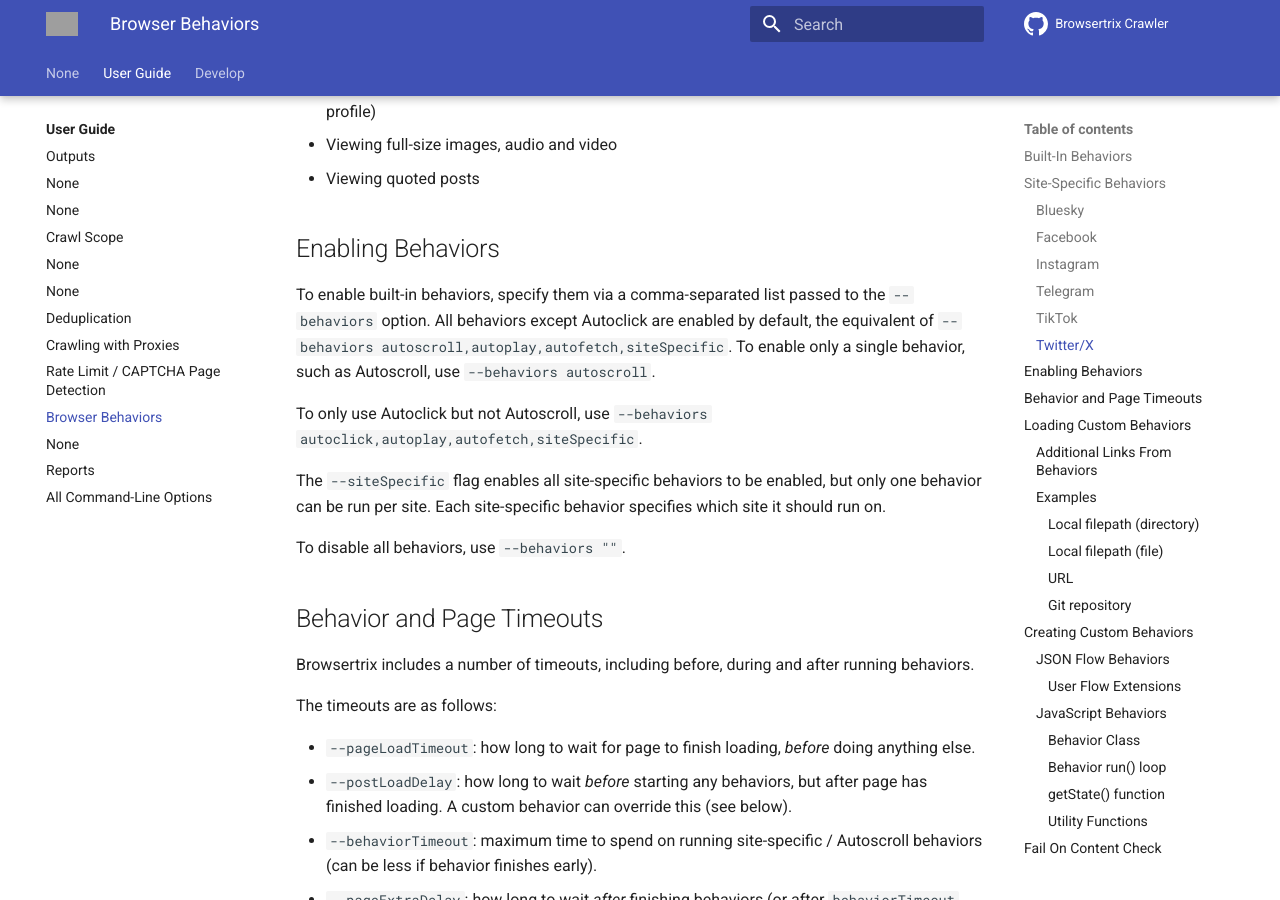
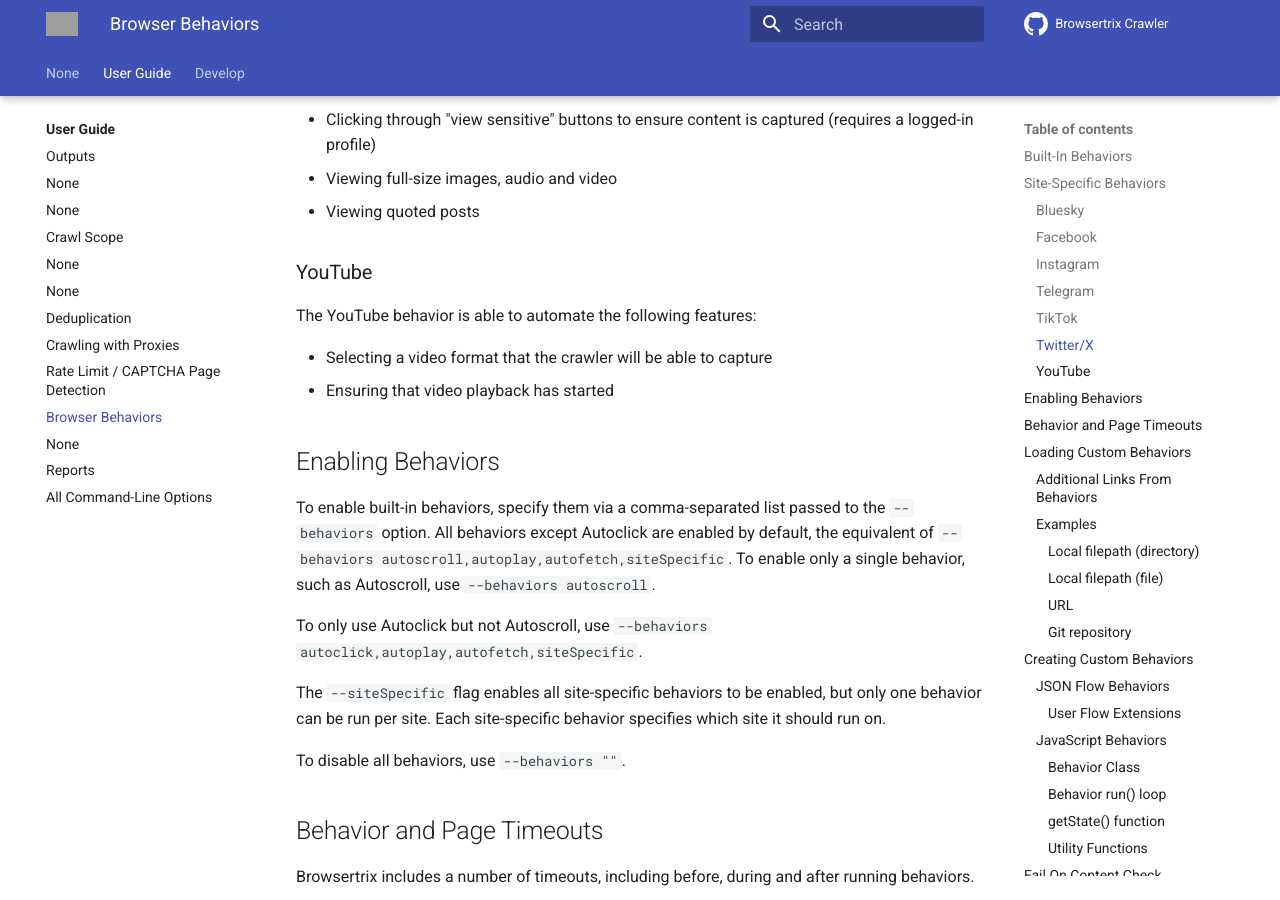
Before and after one commit to webrecorder/browsertrix-crawler, an MkDocs documentation site: the page built from docs/docs/user-guide/behaviors.md, in a window 1280 px wide and 900 px high, scrolled down 2481 px. Built offline with MkDocs 1.6.1 and Material for MkDocs 9.7.7, drawn with Linux system fonts in a browser that asks for light colours; comment, search, counter and statistics services are not loaded; grey boxes are pictures that could not be loaded.

Commit message:
docs: mention YouTube
I forgot this in the previous PR.

```diff
--- a/docs/docs/user-guide/behaviors.md
+++ b/docs/docs/user-guide/behaviors.md
@@ -24,6 +24,7 @@
 - Telegram
 - TikTok
 - Twitter/X
+- YouTube
 
 User-defined custom behaviors are also considered site-specific.
 
@@ -75,6 +76,13 @@
 - Clicking through "view sensitive" buttons to ensure content is captured (requires a logged-in profile)
 - Viewing full-size images, audio and video
 - Viewing quoted posts
+
+### YouTube
+
+The YouTube behavior is able to automate the following features:
+
+- Selecting a video format that the crawler will be able to capture
+- Ensuring that video playback has started
 
 ## Enabling Behaviors
 
```
